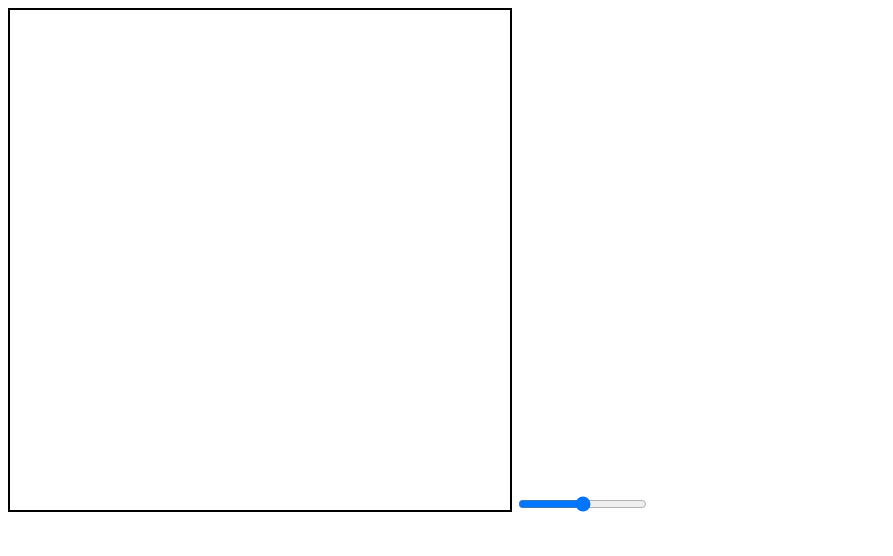
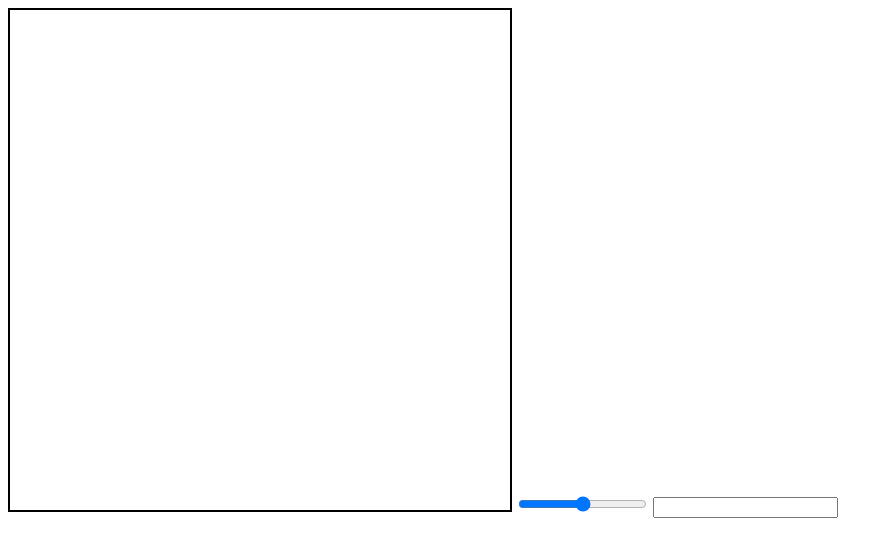
Before and after one commit to Aclixion/graphing_calculator, a plain HTML site: page index.html in a window 1280 px wide. Shown: the whole page, without its empty margins (0-893 px from the left). Drawn offline with Linux system fonts and the light colour scheme.

Commit message:
Add equation input

```diff
--- a/index.html
+++ b/index.html
@@ -8,6 +8,7 @@
     <body>
         <canvas width="500" height="500"></canvas>
         <input class="scale-slider" type="range" min="25" max="250">
+        <input class="equation-input" type="text">
         <script src="script.js"></script>
     </body>
 </html>
```
